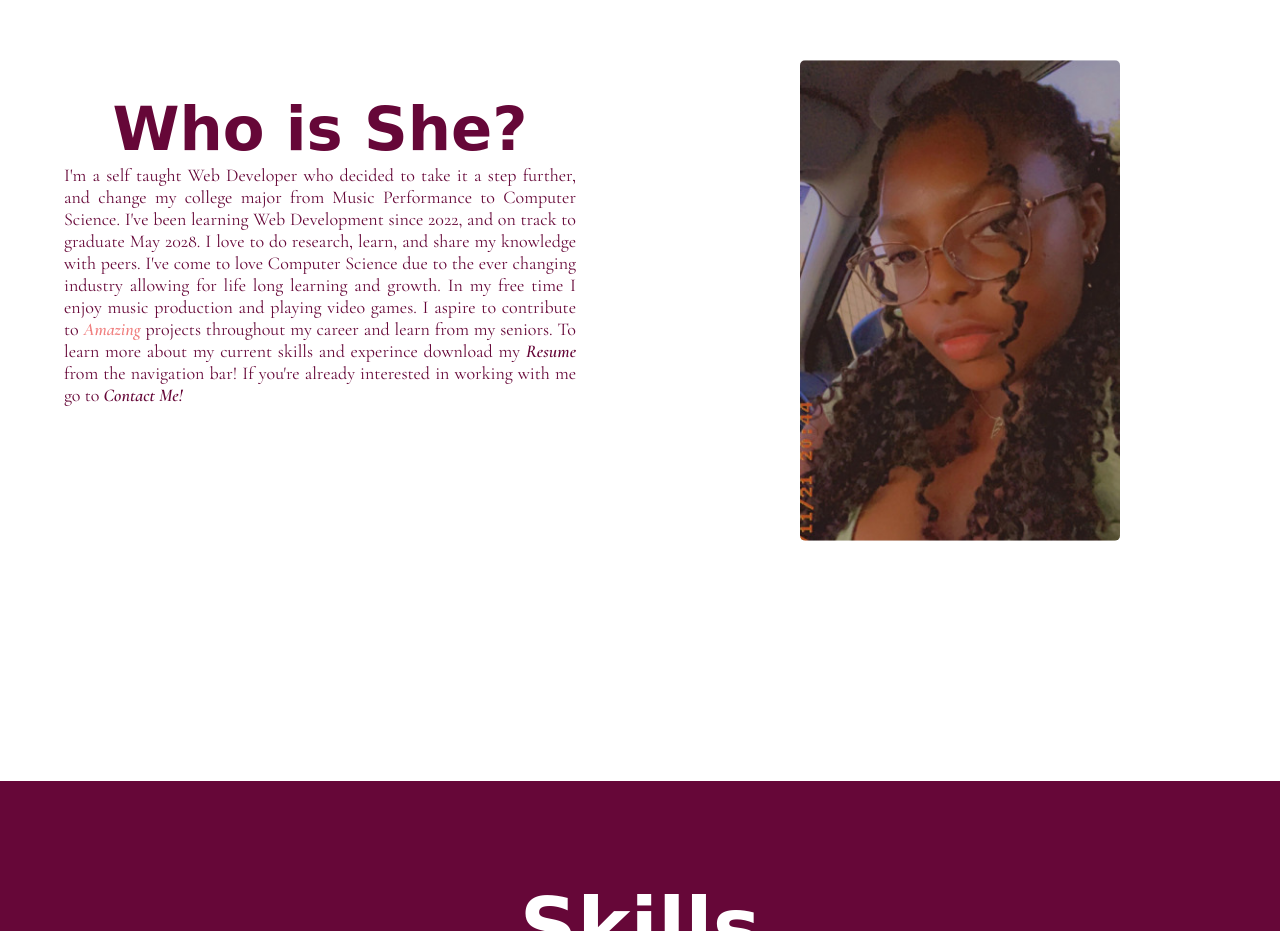
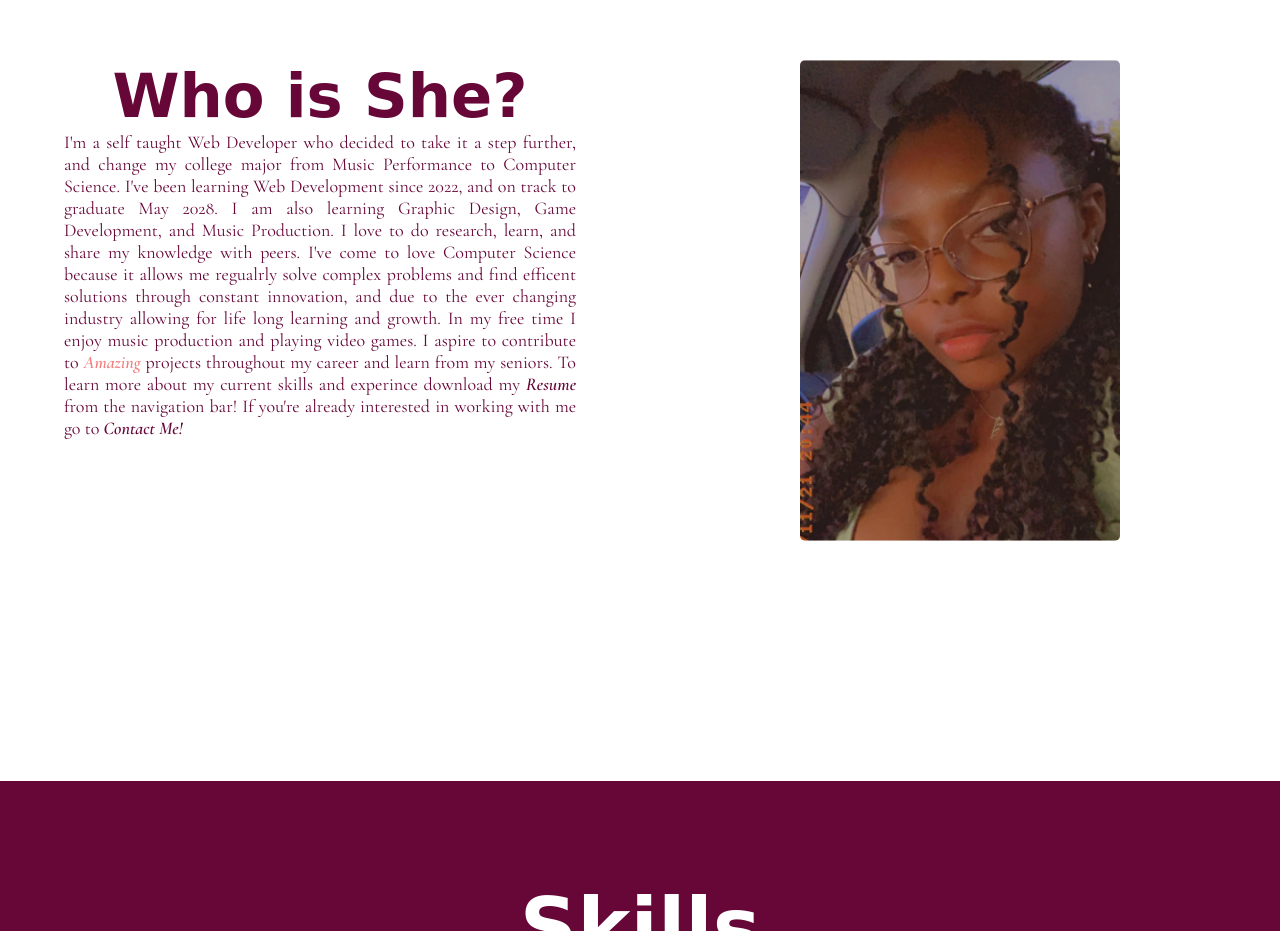
Before and after one commit to Kiyo-io/Tishaya, a plain HTML site: page index.html in a window 1280 px wide. Shown: the part 980-1911 px from the top of the page. Drawn offline with nearby package versions, Linux system fonts and the light colour scheme; a web font is replaced by a local one.

Commit message:
editing p in about section

```diff
--- a/index.html
+++ b/index.html
@@ -40,7 +40,7 @@
     <section id="About">
       <div class="about-div">
         <h1 class="sofia-regular">Who is She?</h1>
-        <p class="cormorant-garamond-regular"> I'm a self taught Web Developer who decided to take it a step further, and change my college major from Music Performance to Computer Science. I've been learning Web Development since 2022, and on track to graduate May 2028. I love to do research, learn, and share my knowledge with peers. I've come to love Computer Science due to the ever changing industry allowing for life long learning and growth. In my free time I enjoy music production and playing video games. I aspire to contribute to <span class="italic-style">Amazing</span> projects throughout my career and learn from my seniors. To learn more about my current skills and experince download my <span><a class="cormorant-garamond-semibold-italic" href="./doc/Tishaya Thompson Resume WebDev.pdf" download>Resume</a></span> from the navigation bar! If you're already interested in working with me go to <span><a class="cormorant-garamond-semibold-italic" href="#Contact">Contact Me!</a></span></p>
+        <p class="cormorant-garamond-regular"> I'm a self taught Web Developer who decided to take it a step further, and change my college major from Music Performance to Computer Science. I've been learning Web Development since 2022, and on track to graduate May 2028. I am also learning Graphic Design, Game Development, and Music Production. I love to do research, learn, and share my knowledge with peers. I've come to love Computer Science because it allows me regualrly solve complex problems and find efficent solutions through constant innovation, and due to the ever changing industry allowing for life long learning and growth. In my free time I enjoy music production and playing video games. I aspire to contribute to <span class="italic-style">Amazing</span> projects throughout my career and learn from my seniors. To learn more about my current skills and experince download my <span><a class="cormorant-garamond-semibold-italic" href="./doc/Tishaya Thompson Resume WebDev.pdf" download>Resume</a></span> from the navigation bar! If you're already interested in working with me go to <span><a class="cormorant-garamond-semibold-italic" href="#Contact">Contact Me!</a></span></p>
       </div>
       <div class="about-div">
         <img class="my-img" src="./img/Tishaya.JPG" alt="Profile Picture of Web Developer Tishaya Thompson">
```
